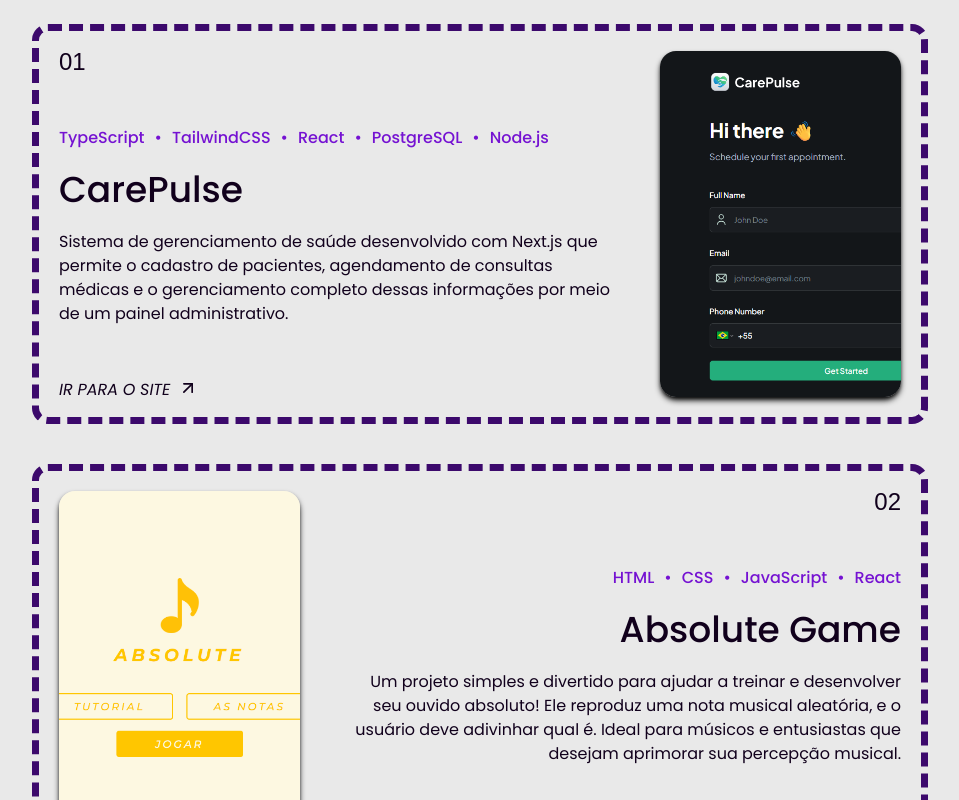
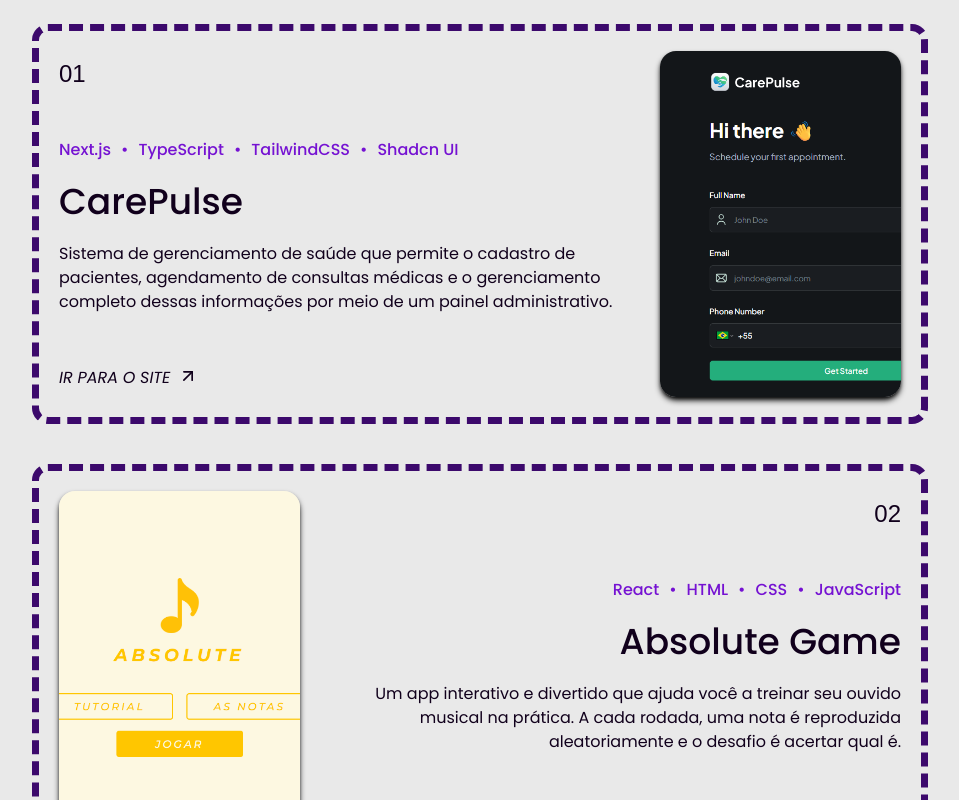
Before and after one commit to giovanaassis/my_portfolio, a React (Vite) app: page / in a window 1280 px wide. Shown: the part 2000-2800 px from the top of the page, without its empty margins (160-1119 px from the left). Built offline with nearby package versions, Linux system fonts and the light colour scheme; a web font is replaced by a local one.

Commit message:
refactor: update the projects data

```diff
--- a/src/@types/project.ts
+++ b/src/@types/project.ts
@@ -4,6 +4,5 @@ export type ProjectType = {
     description: string;
     image: string;
     techs: string[];
-    repo: string;
     link: string;
 }
--- a/src/components/DesktopProjectCard.tsx
+++ b/src/components/DesktopProjectCard.tsx
@@ -9,7 +9,7 @@ function DesktopProjectCard({ project, index }: { project: ProjectType, index: n
       {/* PROJECT DETAILS */}
       <div className={`w-[70%] flex flex-col gap-5 ${index % 2 !== 0 ? "items-end" : "text-start"}`}>
         <span className="font-bak text-2xl mb-7">0{id}</span>
-        <div>
+        <div className="flex flex-wrap">
           {techs.map((tech) => (
             <span className="projectTechs">{tech}</span>
           ))}
@@ -35,7 +35,7 @@ function DesktopProjectCard({ project, index }: { project: ProjectType, index: n
         <img
           src={image}
           alt={`project ${title} image`}
-          className={`w-full h-full ${(id === 1 || id === 5) && "object-left"} object-cover rounded-2xl`}
+          className={`w-full h-full ${(id === 1) && "object-left"} object-cover rounded-2xl`}
         />
       </div>
     </div>
--- a/src/data/projects.ts
+++ b/src/data/projects.ts
@@ -5,49 +5,36 @@ export const projects: ProjectType[] = [
     id: 1,
     title: "CarePulse",
     description:
-      "Sistema de gerenciamento de saúde desenvolvido com Next.js que permite o cadastro de pacientes, agendamento de consultas médicas e o gerenciamento completo dessas informações por meio de um painel administrativo.",
+      "Sistema de gerenciamento de saúde que permite o cadastro de pacientes, agendamento de consultas médicas e o gerenciamento completo dessas informações por meio de um painel administrativo.",
     image: "/carepulse-print.png",
-    techs: ["TypeScript", "TailwindCSS", "React", "PostgreSQL", "Node.js"],
-    repo: "https://github.com/giovanaassis/product-store-pern.git",
+    techs: ["Next.js","TypeScript", "TailwindCSS", "Shadcn UI"],
     link: "https://carepulse-orpin.vercel.app",
   },
   {
     id: 2,
     title: "Absolute Game",
     description:
-      "Um projeto simples e divertido para ajudar a treinar e desenvolver seu ouvido absoluto! Ele reproduz uma nota musical aleatória, e o usuário deve adivinhar qual é. Ideal para músicos e entusiastas que desejam aprimorar sua percepção musical.",
+      "Um app interativo e divertido que ajuda você a treinar seu ouvido musical na prática. A cada rodada, uma nota é reproduzida aleatoriamente e o desafio é acertar qual é.",
     image: "/absolute-print.png",
-    techs: ["HTML", "CSS", "JavaScript", "React"],
-    repo: "https://github.com/giovanaassis/absolute_project.git",
-    link: "https://absolute-project.vercel.app/",
+    techs: ["React", "HTML", "CSS", "JavaScript"],
+    link: "https://absolute-project.vercel.app",
   },
   {
     id: 3,
-    title: "Agricultura Solidária App",
+    title: "Agricultura Solidária",
     description:
-      "Projeto acadêmico com foco socioambiental. Protótipo onde é possível doar ou receber alimentos frescos como frutas e verduras. Usuários se cadastram para participar da rede solidária.",
+      "Projeto acadêmico com foco socioambiental, com o objetivo de criar uma rede colaborativa e sustentável em comunidades pequenas. Usuários podem doar ou receber alimentos frescos, como frutas e verduras.",
     image: "/agricultura-solidaria-print.png",
     techs: ["HTML", "CSS", "JavaScript"],
-    repo: "https://github.com/giovanaassis/agricultura-solidaria.git",
     link: "https://giovanaassis.github.io/agricultura-solidaria/src/index.html",
   },
   {
     id: 4,
     title: "YC Directory App",
     description:
-      "Plataforma inspirada no Y Combinator, onde usuários podem compartilhar e descobrir startups e se conectar com outros empreendedores.",
+      "Plataforma inspirada no Y Combinator, onde usuários podem publicar seus projetos, compartilhar e descobrir startups e se conectar com outros empreendedores.",
     image: "/yc-print.png",
-    techs: ["TypeScript", "TailwindCSS", "React", "Next.js"],
-    repo: "https://github.com/giovanaassis/yc_directory_app.git",
-    link: "https://yc-directory-app-nu.vercel.app/",
-  },
-  {
-    id: 5,
-    title: "Evogym",
-    description: "Landing page responsiva para uma academia fictícia, com design moderno e foco em conversão.",
-    image: "/evogym-print.png",
-    techs: ["JavaScript", "TypeScript", "TailwindCSS", "React"],
-    repo: "https://github.com/giovanaassis/evogym.git",
-    link: "https://evogym-psi.vercel.app/",
+    techs: ["Next.js", "TypeScript", "TailwindCSS", "Sanity CMS"],
+    link: "https://yc-directory-app-nu.vercel.app",
   },
 ];
--- a/src/index.css
+++ b/src/index.css
@@ -236,12 +236,8 @@
     @apply hidden lg:flex w-full max-w-[1700px] h-100 border-7 border-secondary-purple border-dashed rounded-2xl p-5 gap-10 items-center bg-background dark:border-primary-purple;
   }
 
-  .desktopProjectCard:nth-of-type(odd) {
+  .desktopProjectCard:nth-of-type(even) {
     flex-direction: row-reverse;
-  }
-
-  .desktopProjectCard:nth-child(odd) > div > a {
-    text-align: right;
   }
 
   .techStacks {
```
